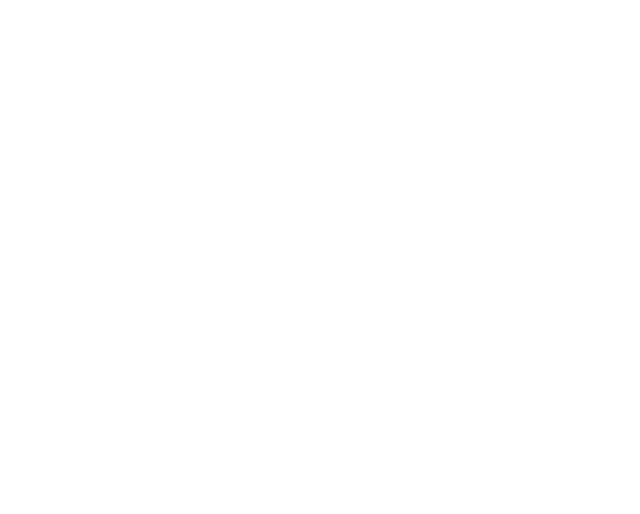
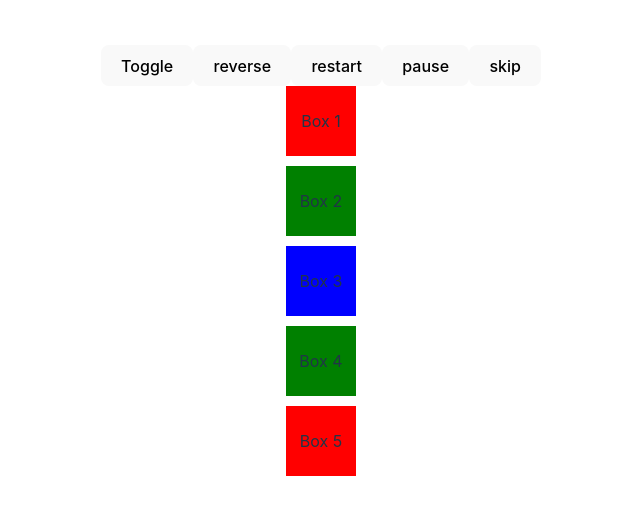
Before and after one commit to luni-cyan/AnimationGSAP, a Vue app: page / in a window 1280 px wide. Shown: the part 1007-1521 px from the top of the page, without its empty margins (319-959 px from the left). Before the commit the page ends 1084 px from the top, so only its background shows below. Built offline with nearby package versions, Linux system fonts and the light colour scheme.

Commit message:
feat:增加 timeline 使用方法

```diff
--- a/package.json
+++ b/package.json
@@ -1,8 +1,8 @@
 {
   "name": "animationassignment",
+  "type": "module",
+  "version": "0.0.0",
   "private": true,
-  "version": "0.0.0",
-  "type": "module",
   "scripts": {
     "dev": "vite",
     "build": "vite build",
--- a/src/App.vue
+++ b/src/App.vue
@@ -1,9 +1,11 @@
 <script setup>
 import Flip from './components/Flip.vue'
+import Timeline from './components/Timeline.vue'
 </script>
 
 <template>
   <Flip />
+  <Timeline />
 </template>
 
 <style scoped></style>
--- a/src/components/Timeline.vue
+++ b/src/components/Timeline.vue
@@ -6,9 +6,9 @@ const container = ref(null)
 let _ctx
 let tl
 onMounted(() => {
-  ctx = gsap.context(() => {
+  _ctx = gsap.context(() => {
     const boxes = gsap.utils.toArray('.box')
-    tl = gsap.timeline({ paused: true }).to(boxes[0], { x: 100 }).to(boxes[1], { x: -100 }, '<').to(boxes[2], { y: -80 })
+    tl = gsap.timeline({ paused: true }).to(boxes[0], { x: 100 }).to(boxes[1], { x: -100 }).to(boxes[2], { y: -80, opacity: 0 }, 1).to(boxes[3], { x: 200 }, '<', 'test').to(boxes[4], { y: -200 })
   }, container.value)
 })
 
@@ -20,6 +20,18 @@ function toggleTimeLine() {
     tl.reverse()
   }
 }
+function reverseTimeLine() {
+  tl.reverse()
+}
+function restartTimeLine() {
+  tl.restart()
+}
+function pauseTimeLine() {
+  tl.pause()
+}
+function skipTimeLine() {
+  tl.play('test')
+}
 </script>
 
 <template>
@@ -27,6 +39,18 @@ function toggleTimeLine() {
     <div>
       <button @click="toggleTimeLine">
         Toggle
+      </button>
+      <button @click="reverseTimeLine">
+        reverse
+      </button>
+      <button @click="restartTimeLine">
+        restart
+      </button>
+      <button @click="pauseTimeLine">
+        pause
+      </button>
+      <button @click="skipTimeLine">
+        skip
       </button>
     </div>
     <div ref="container" class="container">
@@ -38,6 +62,12 @@ function toggleTimeLine() {
       </div>
       <div class="box blue">
         Box 3
+      </div>
+      <div class="box green">
+        Box 4
+      </div>
+      <div class="box red">
+        Box 5
       </div>
     </div>
   </section>
```
